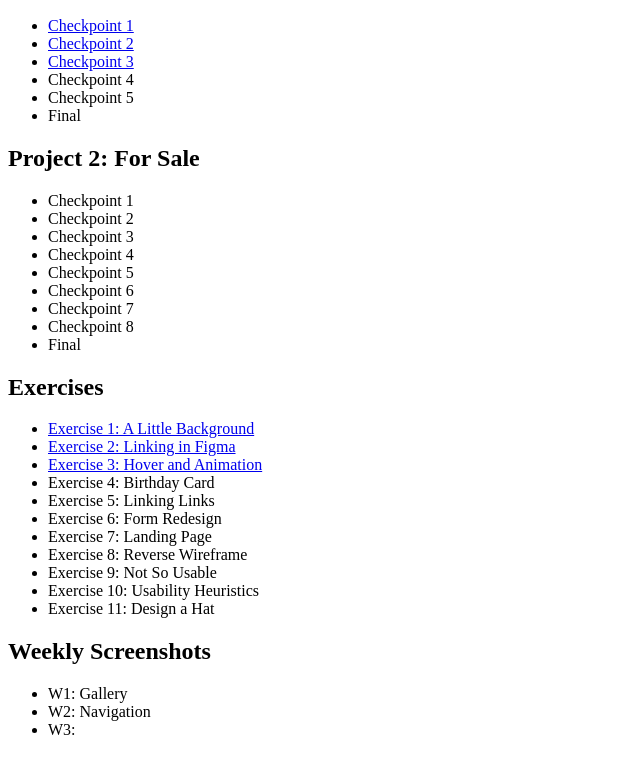
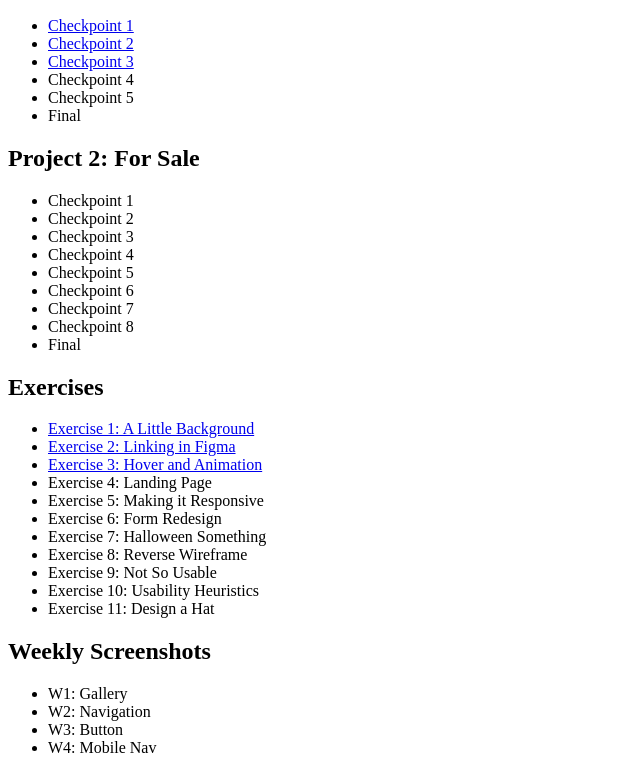
Before and after one commit to ekim4984/avt415, a plain HTML site: page index.html in a window 1280 px wide. Shown: the part 110-883 px from the top of the page, without its empty margins (0-640 px from the left). Drawn offline with Linux system fonts and the light colour scheme.

Commit message:
renaming exercises and screenshot

```diff
--- a/index.html
+++ b/index.html
@@ -38,10 +38,10 @@
 		<li><a href="https://www.figma.com/proto/75oVv0QbbRB0r6ThmNrLXY/AVT-415-Exercises?node-id=1-2&p=f&t=GxEYquRoTBxKPd2F-1&scaling=min-zoom&content-scaling=fixed&page-id=0%3A1">Exercise 1: A Little Background</a></li>
 		<li><a href="https://www.figma.com/proto/75oVv0QbbRB0r6ThmNrLXY/AVT-415-Exercises?page-id=68%3A2&node-id=68-3&viewport=293%2C413%2C0.13&t=oUff0K6LKt5CSw2w-1&scaling=min-zoom&content-scaling=fixed&starting-point-node-id=68%3A3">Exercise 2: Linking in Figma</a></li>
 		<li><a href="https://www.figma.com/proto/75oVv0QbbRB0r6ThmNrLXY/AVT-415-Exercises?page-id=125%3A200&node-id=125-201&p=f&viewport=769%2C382%2C0.16&t=SvCcB17sarSBS2Xv-1&scaling=min-zoom&content-scaling=fixed&starting-point-node-id=125%3A201">Exercise 3: Hover and Animation</a></li>
-		<li>Exercise 4: Birthday Card</li>
-		<li>Exercise 5: Linking Links</li>
+		<li>Exercise 4: Landing Page</li>
+		<li>Exercise 5: Making it Responsive</li>
 		<li>Exercise 6: Form Redesign</li>
-		<li>Exercise 7: Landing Page</li>
+		<li>Exercise 7: Halloween Something</li>
 		<li>Exercise 8: Reverse Wireframe</li>
 		<li>Exercise 9: Not So Usable</li>
 		<li>Exercise 10: Usability Heuristics</li>
@@ -52,7 +52,8 @@
 	<ul>
 		<li>W1: Gallery</li>
 		<li>W2: Navigation</li>
-		<li>W3: </li>
+		<li>W3: Button</li>
+		<li>W4: Mobile Nav</li>
 	</ul>
 
 
```
